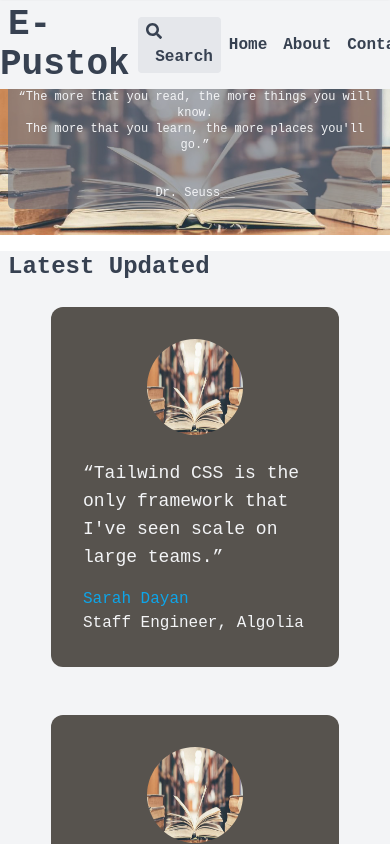
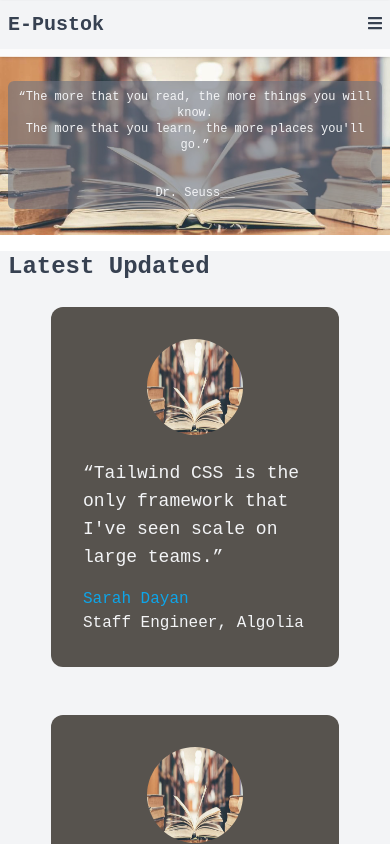
Before and after one commit to ano201/pustok, a Next.js app: page / in a window 390 px wide. Shown: the top 844 px of the page. Built offline with nearby package versions, Linux system fonts and the light colour scheme.

Commit message:
nav responsive

```diff
--- a/components/Shared/Navigation.js
+++ b/components/Shared/Navigation.js
@@ -1,16 +1,32 @@
 import Link from "next/link";
 import { FontAwesomeIcon } from "@fortawesome/react-fontawesome";
-import { faSearch } from "@fortawesome/free-solid-svg-icons";
+import { faBars, faSearch, faTimes } from "@fortawesome/free-solid-svg-icons";
 import { motion } from "framer-motion";
 import { useScrollDirection } from "./../../hooks/useScrollDirection";
 import { useEffect, useState } from "react";
+import { useWindowSize } from "react-use";
+import classNames from "classnames";
 
 const Navigation = () => {
   const [visible, setVisible] = useState(true);
   const direction = useScrollDirection();
   const scrollingUp = direction == "up";
 
-  // const [menuOpen, setMenuOpen] = useState(false);
+  const [open, setOpen] = useState(false);
+
+  const [large, setLarge] = useState(false);
+
+  const size = useWindowSize();
+
+  useEffect(() => {
+    if (size.width >= 800) {
+      setLarge(true);
+      setOpen(true);
+    } else {
+      setLarge(false);
+      setOpen(false);
+    }
+  }, [size.width]);
 
   useEffect(() => {
     if (scrollingUp) {
@@ -24,7 +40,6 @@ const Navigation = () => {
     <>
       {visible && (
         <motion.div
-          key="secondary_header"
           initial={{ y: "-100%" }}
           animate={{
             y: 1,
@@ -36,25 +51,77 @@ const Navigation = () => {
           }}
           className="w-screen h-14 z-50 bg-white/70 backdrop-filter backdrop-blur-lg shadow fixed"
         >
-          <nav className=" bg-gray-100 text-gray-700 py-1">
+          <nav className=" bg-gray-100 text-gray-700 py-1 pr-2">
             <div className="max-w-6xl mx-auto">
-              <div className="flex justify-between">
+              <div className="flex justify-between items-center">
                 <div>
                   <Link href="/">
                     <a className="content-center">
-                      {/* logo should be here */}
-                      <span className="font-extrabold px-2 py-1 text-4xl">
+                      {/* logo? should be here */}
+                      <span
+                        className={classNames("font-extrabold px-2 py-1", {
+                          "text-4xl": large,
+                          "text-xl": !large,
+                        })}
+                      >
                         E-Pustok
                       </span>
                     </a>
                   </Link>
                 </div>
-                <div className="flex justify-between items-center">
+                <div className="py-2">
+                  <div
+                    className={classNames(
+                      "text-right",
+                      {
+                        hidden: large,
+                      },
+                      {
+                        hidden: open,
+                      }
+                    )}
+                  >
+                    <FontAwesomeIcon
+                      onClick={() => setOpen(true)}
+                      icon={faBars}
+                    ></FontAwesomeIcon>
+                  </div>
+                  <div
+                    className={classNames(
+                      "text-right",
+                      {
+                        hidden: large,
+                      },
+                      {
+                        hidden: !open,
+                      }
+                    )}
+                  >
+                    <FontAwesomeIcon
+                      onClick={() => setOpen(false)}
+                      icon={faTimes}
+                    ></FontAwesomeIcon>
+                  </div>
+                  {open && (
+                    <motion.div
+                      initial={{ y: "-200" }}
+                      animate={{
+                        y: 3,
+                      }}
+                    >
+                      <div
+                        className={classNames("flex justify-between", {
+                          "items-center": large,
+                          "flex-col": !large,
+                        })}
+                      >
                         <Link href="/">
                           <a className="content-center px-2 py-1 bg-gray-200 hover:bg-gray-400 duration-300 rounded">
                             <FontAwesomeIcon icon={faSearch}></FontAwesomeIcon>
                             &nbsp; &nbsp;
-                      <span className="font-semibold text-2l">Search</span>
+                            <span className="font-semibold text-2l">
+                              Search
+                            </span>
                           </a>
                         </Link>
                         <Link href="/">
@@ -73,6 +140,9 @@ const Navigation = () => {
                           </a>
                         </Link>
                       </div>
+                    </motion.div>
+                  )}
+                </div>
               </div>
             </div>
           </nav>
```
Also changed, not shown: components/Home/Banner.js (+7 -4 lines). Lines whose indentation alone changed are shown as unchanged.
